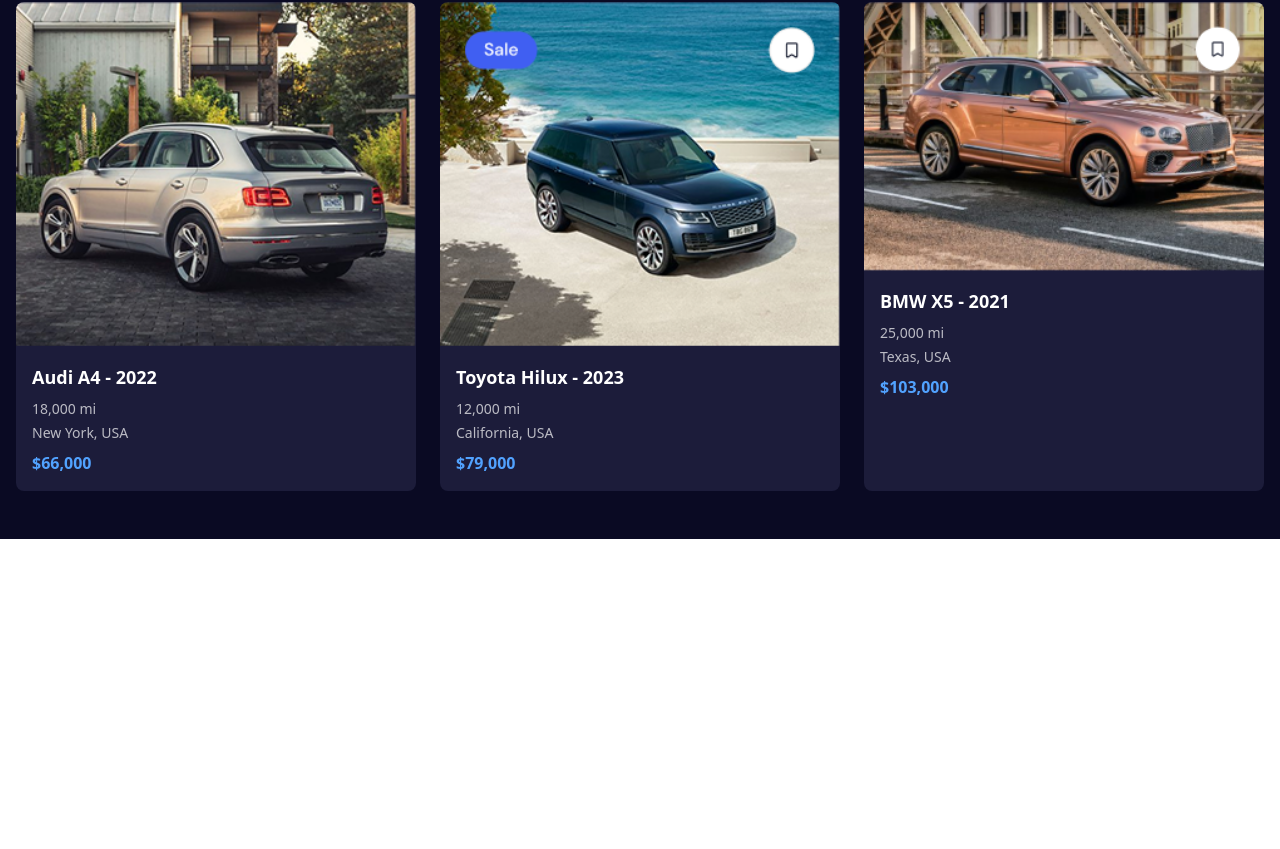
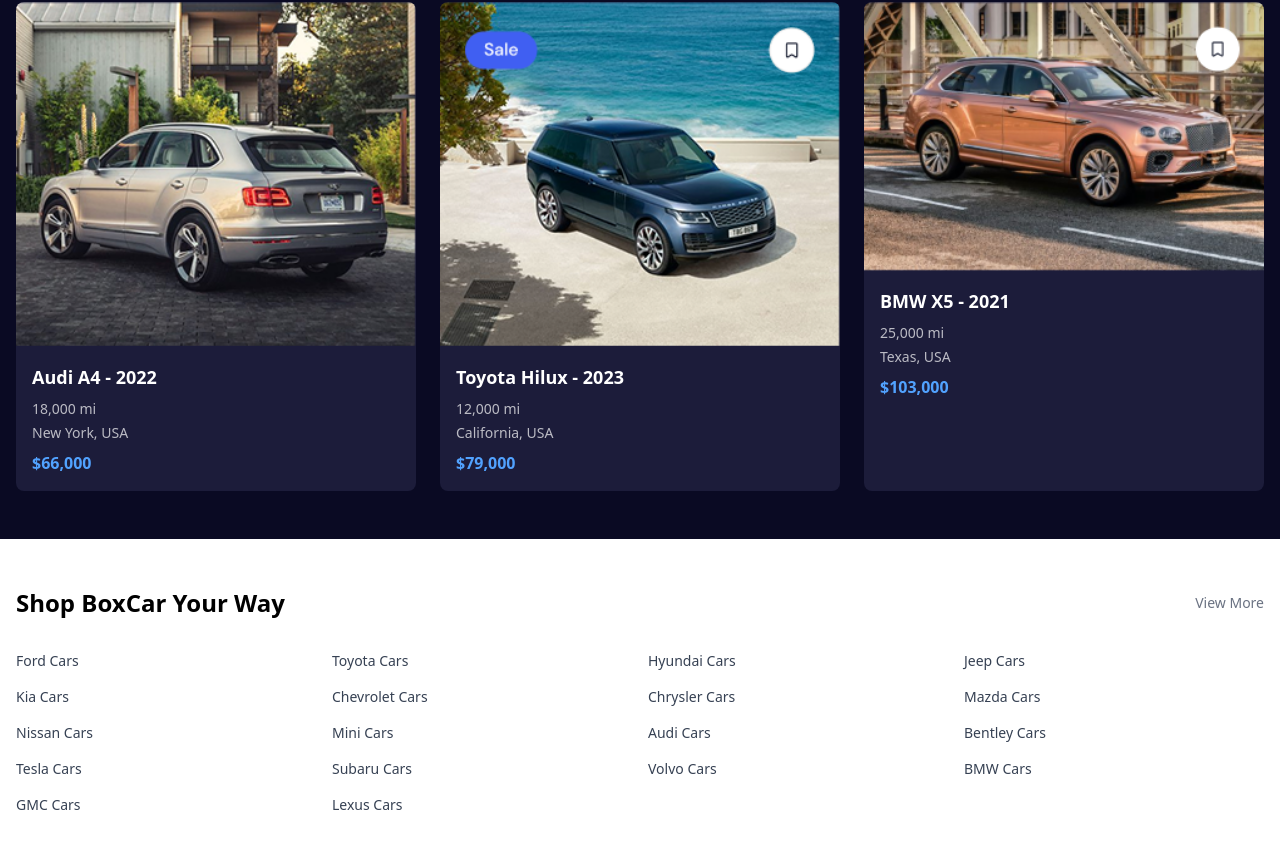
Before and after one commit to AhmedSamyEid/car_dealer_website, a Next.js app: page / in a window 1280 px wide. Shown: the part 2606-3455 px from the top of the page. Before the commit the page ends 3145 px from the top, so only its background shows below. Built offline with nearby package versions, Linux system fonts and the light colour scheme.

Commit message:
Add : ShopByCategory

```diff
--- /dev/null
+++ b/src/app/components/Header/ShopByCategory/ShopByCategory.tsx
@@ -0,0 +1,23 @@
+export function ShopByCategory() {
+  const categories = [
+    "Ford Cars", "Toyota Cars", "Hyundai Cars", "Jeep Cars", "Kia Cars", "Chevrolet Cars",
+    "Chrysler Cars", "Mazda Cars", "Nissan Cars", "Mini Cars", "Audi Cars", "Bentley Cars",
+    "Tesla Cars", "Subaru Cars", "Volvo Cars", "BMW Cars", "GMC Cars", "Lexus Cars"
+  ];
+
+  return (
+    <section className="py-12 bg-white">
+      <div className="max-w-7xl mx-auto px-4">
+        <div className="flex justify-between items-center mb-8">
+          <h2 className="text-2xl font-semibold">Shop BoxCar Your Way</h2>
+          <button className="text-sm text-gray-500 hover:underline">View More</button>
+        </div>
+        <div className="grid grid-cols-2 md:grid-cols-4 gap-4 text-sm text-gray-700">
+          {categories.map((item, index) => (
+            <span key={index} className="hover:text-blue-600 cursor-pointer">{item}</span>
+          ))}
+        </div>
+      </div>
+    </section>
+  );
+}
--- a/src/app/page.tsx
+++ b/src/app/page.tsx
@@ -4,6 +4,7 @@
 import { PopularMakes } from "./components/header/popularmakes/PopularMakes";
 import { BrandsSection } from "./components/header/brandsSection/BrandsSection";
 import { VehiclesSlider } from "./components/header/vehiclesslider/VehiclesSlider ";
+import { ShopByCategory } from "./components/header/ShopByCategory/ShopByCategory";
 import { SellYourCarSection } from "./components/header/sellYourcarsection/SellYourCarSection";
 export default function Home() {
   return (
@@ -15,7 +16,7 @@
       <Statistics />
       <WhyChooseUs />
       <PopularMakes />
-
+      <ShopByCategory />
     </>
   );
 }
```
